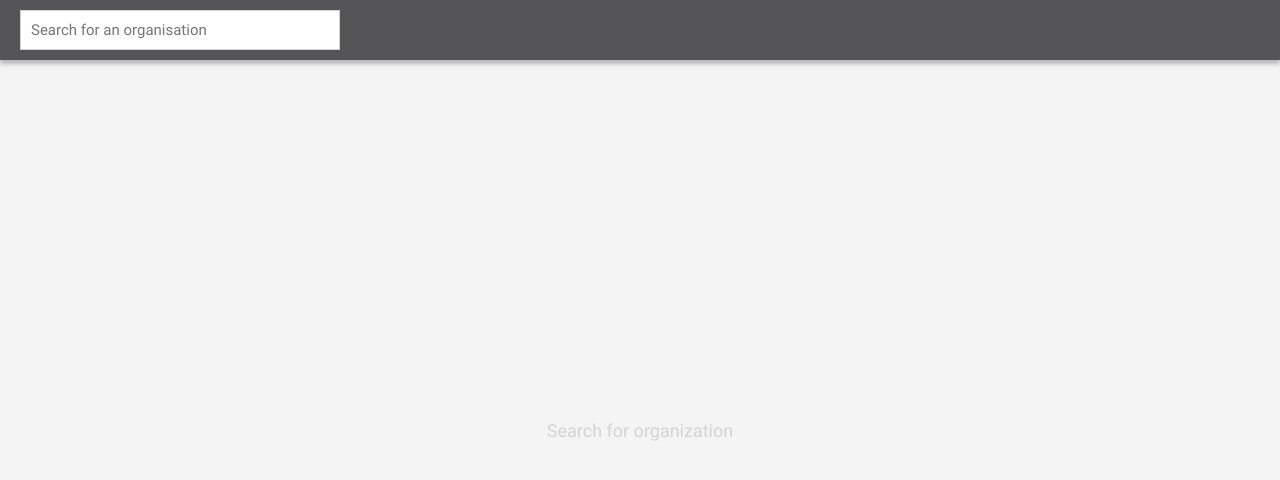
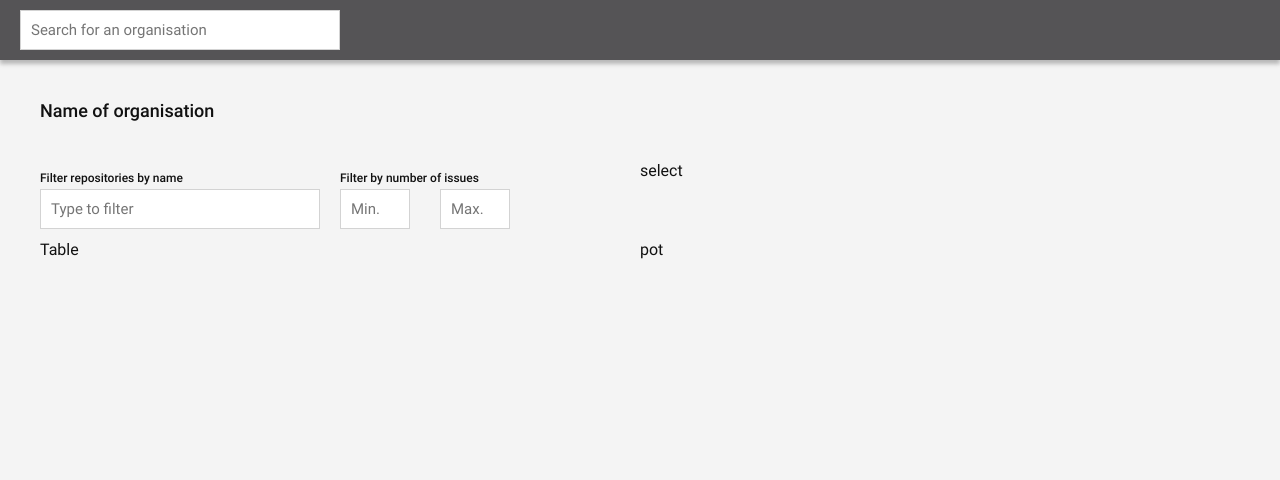
Before and after one commit to eronscode/zatec-fet, a React (Create React App) app: page / in a window 1280 px wide. Shown: the top 480 px of the page. Built offline with nearby package versions, Linux system fonts and the light colour scheme.

Commit message:
feat: implements error handling for filter input

```diff
--- a/src/components/Filter/index.js
+++ b/src/components/Filter/index.js
@@ -1,4 +1,5 @@
 import Input from "components/Input";
+import { useEffect } from "react";
 import { useState } from "react";
 import { FilterWrapper } from "./styles";
 
@@ -8,14 +9,29 @@ function Filter() {
     min: "",
     max: "",
   });
+  const [isError, setIsError] = useState("");
+  const { name, min, max } = value;
 
   function handleChange(e) {
-    setValue({
-      [e.target.name]: e.target.value,
-    });
+    let value = "";
+    if (["max", "min"].includes(e.target.name)) {
+      value = parseInt(e.target.value);
+    }
+    setValue((prev) => ({
+      ...prev,
+      [e.target.name]: value,
+    }));
   }
 
-  const { name, min, max } = value;
+  useEffect(() => {
+    if (min !== "" && max !== "") {
+      if (min >= max) {
+        setIsError("Conflicting min and max values");
+      } else {
+        setIsError("");
+      }
+    }
+  }, [min, max]);
 
   return (
     <FilterWrapper>
@@ -25,7 +41,7 @@ function Filter() {
           onChange={handleChange}
           name='name'
           value={name}
-          placeholder='Filter By Name'
+          placeholder='Type to filter'
         />
       </div>
       <div className='form-wrap'>
@@ -38,6 +54,7 @@ function Filter() {
               value={min}
               type='number'
               placeholder='Min.'
+              isError={isError}
             />
           </div>
           <div>
@@ -47,6 +64,8 @@ function Filter() {
               value={max}
               type='number'
               placeholder='Max.'
+              isError={isError}
+              errorMsg={isError}
             />
           </div>
         </div>
--- a/src/components/Input/index.js
+++ b/src/components/Input/index.js
@@ -1,14 +1,17 @@
 import { forwardRef } from "react";
 import PropTypes from "prop-types";
 
-import { StyledInput, InputElement, ErrorText } from "./styles";
+import { StyledInput, InputElement, ErrorContainer } from "./styles";
+import { ErrorIcon } from "utils/icons";
+import Tooltip from "components/Tooltip";
 
 const propTypes = {
   className: PropTypes.string,
   name: PropTypes.string,
   value: PropTypes.oneOfType([PropTypes.string, PropTypes.number]),
   label: PropTypes.string,
-  invalid: PropTypes.string,
+  isError: PropTypes.string,
+  errorMsg: PropTypes.string,
   onChange: PropTypes.func,
 };
 
@@ -17,28 +20,36 @@ const defaultProps = {
   name: undefined,
   value: undefined,
   label: undefined,
-  invalid: undefined,
+  isError: undefined,
+  errorMsg: undefined,
   onChange: () => {},
 };
 
 const Input = forwardRef(
   (
-    { className, label, name, invalid, onChange, value, ...inputProps },
+    { className, label, name, isError, errorMsg, onChange, value, ...inputProps },
     ref
   ) => {
     return (
+      <>
+        {label && <label htmlFor={name}>{label} </label>}
         <StyledInput className={className}>
-        {label && <label htmlFor={name}>{label} </label>}
+          {errorMsg && (
+            <ErrorContainer>
+              <Tooltip value={errorMsg} />
+              <ErrorIcon />
+            </ErrorContainer>
+          )}
           <InputElement
             value={value}
-          invalid={invalid}
+            invalid={isError}
             name={name}
             ref={ref}
             onChange={onChange}
             {...inputProps}
           />
-        {invalid && <ErrorText>{invalid}</ErrorText>}
         </StyledInput>
+      </>
     );
   }
 );
--- a/src/components/Input/styles.js
+++ b/src/components/Input/styles.js
@@ -46,9 +46,12 @@ const InputElement = styled.input`
     `}
 `;
 
-const ErrorText = styled.p`
-  color: ${color.red};
-  ${font.size(13)}
+const ErrorContainer = styled.div`
+  position: absolute;
+  right: -106px;
+  top: -60px;
+  width: 200px;
+  text-align: center;
 `;
 
-export { InputElement, StyledInput, ErrorText };
+export { InputElement, StyledInput, ErrorContainer };
--- a/src/components/MainPanel/index.js
+++ b/src/components/MainPanel/index.js
@@ -7,7 +7,8 @@ import Filter from "components/Filter";
 function MainPanel() {
   const { organization } = useAppContext();
 
-  return !isEmpty(organization) ? (
+  // !isEmpty(organization) ? (
+  return (
     <MainPanelWrapper>
       <h1>Name of organisation</h1>
       <MainPanelContainer>
@@ -27,13 +28,14 @@ function MainPanel() {
         </MainPanelRow>
       </MainPanelContainer>
     </MainPanelWrapper>
-  ) : (
-    <MainPanelWrapper className='default-container'>
-      <div>
-        <p>Search for organization</p>
-      </div>
-    </MainPanelWrapper>
   );
+  // ) : (
+  //   <MainPanelWrapper className='default-container'>
+  //     <div>
+  //       <p>Search for organization</p>
+  //     </div>
+  //   </MainPanelWrapper>
+  // );
 }
 
 export default MainPanel;
--- a/src/components/Tooltip/index.js
+++ b/src/components/Tooltip/index.js
@@ -30,9 +30,10 @@ const ToolTipWrapper = styled.div`
   box-shadow: 0px 4px 4px rgba(0, 0, 0, 0.25);
   border-radius: 4px;
   p {
-    font-size: ${font.size(12)};
+    ${font.size(12)};
     line-height: 14px;
     color: ${color.white};
     padding: 13px 10px;
+    word-break: break-word;
   }
 `;
--- a/src/utils/icons.js
+++ b/src/utils/icons.js
@@ -0,0 +1,15 @@
+export const ErrorIcon = () => {
+  return (
+    <svg
+      width='24'
+      height='24'
+      viewBox='0 0 24 24'
+      fill='none'
+      xmlns='http://www.w3.org/2000/svg'
+    >
+      <circle cx='12' cy='12' r='5.5' fill='#FF0000' stroke='#FF0000' />
+      <path d='M12 13V9' stroke='white' />
+      <path d='M12 15V14' stroke='white' />
+    </svg>
+  );
+};
```
Lines whose indentation alone changed are shown as unchanged.
